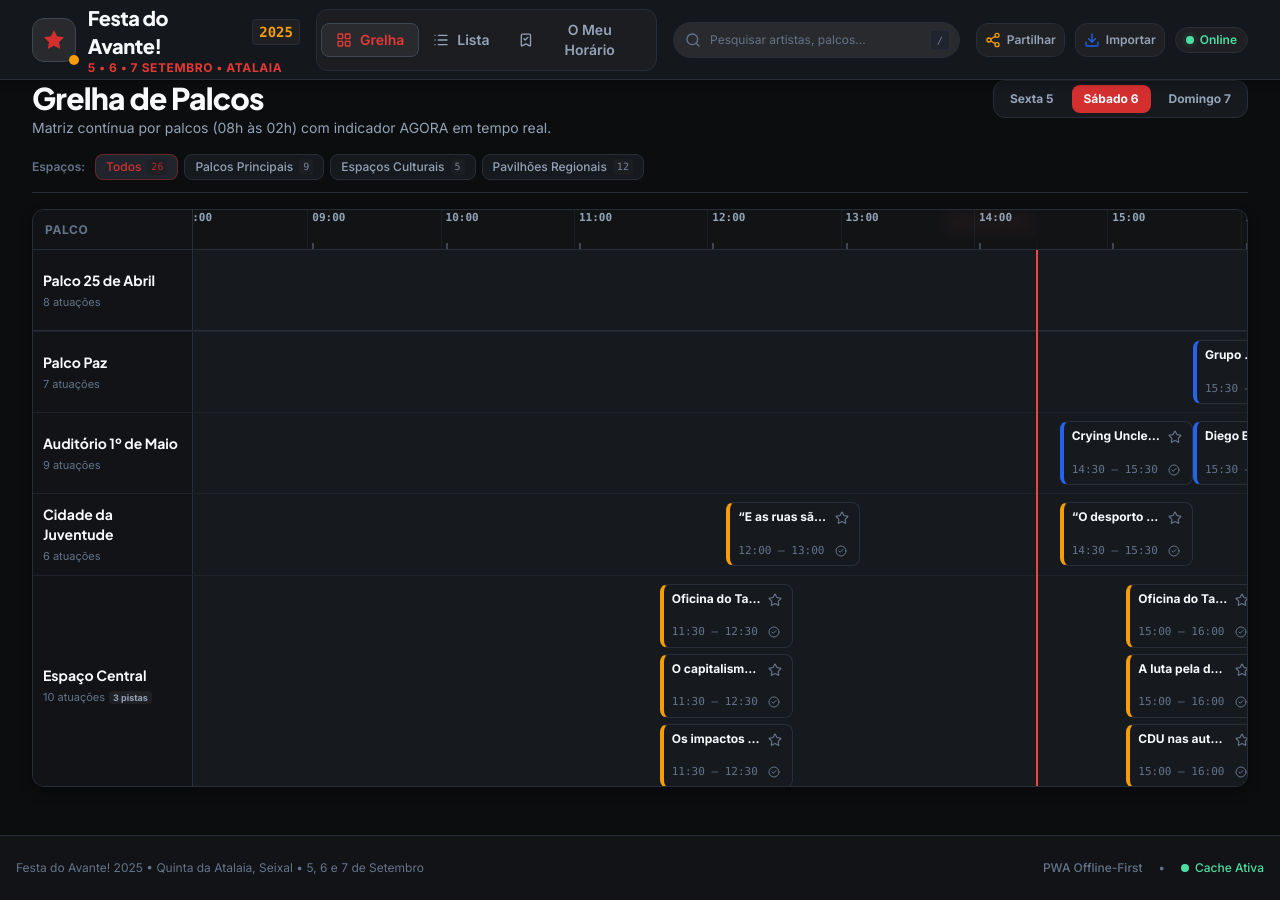
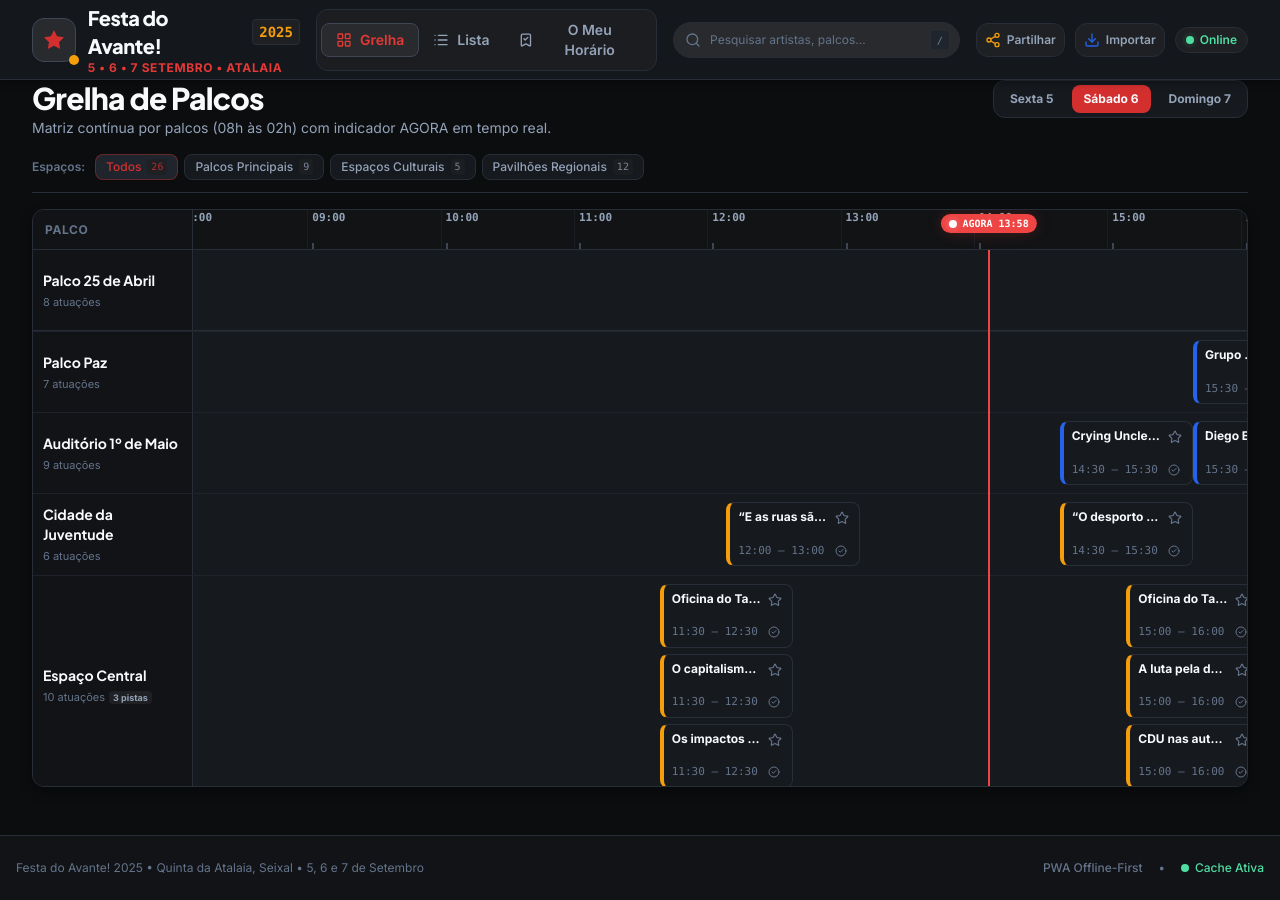
Before and after one commit to pcostarg/FestaAvanteAgenda, a React (Vite) app: page / in a window 1280 px wide. Built offline with nearby package versions, Linux system fonts and the light colour scheme.

Commit message:
fix(grelha): fix AGORA needle and badge stacking context layering and prevent bleed over sticky headers

```diff
--- a/src/components/grelha/AgoraNeedle.tsx
+++ b/src/components/grelha/AgoraNeedle.tsx
@@ -1,21 +1,28 @@
 import React from 'react';
 
 export interface AgoraNeedleProps {
-  currentTime: string;
+  currentTime?: string;
   percentage: number;
   isActive: boolean;
+  showBadge?: boolean;
 }
 
-export const AgoraNeedle: React.FC<AgoraNeedleProps> = ({ currentTime, percentage, isActive }) => {
+export const AgoraNeedle: React.FC<AgoraNeedleProps> = ({
+  currentTime,
+  percentage,
+  isActive,
+  showBadge = false,
+}) => {
   if (!isActive) return null;
 
   return (
     <div
-      className="absolute top-0 bottom-0 pointer-events-none z-20 flex flex-col items-center"
+      className="absolute top-0 bottom-0 pointer-events-none flex flex-col items-center -translate-x-1/2 z-10"
       style={{ left: `${percentage}%` }}
     >
-      {/* Floating Badge pinned to top ruler */}
-      <div className="sticky top-1 z-30 transform -translate-x-1/2">
+      {showBadge && currentTime && (
+        /* Floating Badge pinned to top ruler */
+        <div className="sticky top-1 z-[35] transform -translate-x-1/2">
           <div className="bg-live-indicator text-white text-[10px] font-mono font-bold px-2 py-0.5 rounded-full shadow-live-glow flex items-center gap-1.5 whitespace-nowrap">
             <span className="relative flex h-2 w-2">
               <span className="animate-ping absolute inline-flex h-full w-full rounded-full bg-white opacity-75"></span>
@@ -24,6 +31,7 @@ export const AgoraNeedle: React.FC<AgoraNeedleProps> = ({ currentTime, percentag
             <span>AGORA {currentTime}</span>
           </div>
         </div>
+      )}
 
       {/* Vertical Neon Line */}
       <div className="w-0.5 flex-1 bg-live-indicator shadow-live-glow"></div>
--- a/src/components/grelha/GrelhaView.tsx
+++ b/src/components/grelha/GrelhaView.tsx
@@ -352,7 +352,7 @@ export const GrelhaView: React.FC<GrelhaViewProps> = ({
         >
           <div className="relative min-w-max">
             {/* Real-time AGORA Needle Canvas Overlay */}
-            <div className="absolute top-0 bottom-0 left-28 sm:left-36 md:left-40 w-[2400px] pointer-events-none z-20">
+            <div className="absolute top-0 bottom-0 left-28 sm:left-36 md:left-40 w-[2400px] pointer-events-none">
               <AgoraNeedle
                 currentTime={currentTime}
                 percentage={agoraPercentage}
@@ -361,7 +361,11 @@ export const GrelhaView: React.FC<GrelhaViewProps> = ({
             </div>
 
             {/* Sticky Time Ruler */}
-            <TimeAxisHeader />
+            <TimeAxisHeader
+              currentTime={currentTime}
+              agoraPercentage={agoraPercentage}
+              isAgoraActive={isOperatingWindow && isToday}
+            />
 
             {/* Stage Tracks */}
             <div className="divide-y divide-border-subtle/50 min-w-max">
--- a/src/components/grelha/StageTrack.tsx
+++ b/src/components/grelha/StageTrack.tsx
@@ -93,7 +93,7 @@ export const StageTrack: React.FC<StageTrackProps> = ({
   return (
     <div className="flex border-b border-border-subtle hover:bg-surface-card/40 transition-colors min-w-max">
       {/* Sticky Stage Label Column (compact width & vertical multi-line wrap so stage name is always readable on horizontal scroll) */}
-      <div className="sticky left-0 z-10 bg-surface border-r border-border-subtle w-28 sm:w-36 md:w-40 shrink-0 p-2 sm:p-2.5 flex flex-col justify-center select-none shadow-sm">
+      <div className="sticky left-0 z-20 bg-surface border-r border-border-subtle w-28 sm:w-36 md:w-40 shrink-0 p-2 sm:p-2.5 flex flex-col justify-center select-none shadow-sm">
         <span className="font-display font-bold text-[11px] sm:text-xs md:text-sm text-text-primary leading-tight break-words">
           {stageName}
         </span>
--- a/src/components/grelha/TimeAxisHeader.tsx
+++ b/src/components/grelha/TimeAxisHeader.tsx
@@ -1,21 +1,31 @@
 import React from 'react';
 import { festivalMinutesToTime } from '../../utils/conflictDetector';
 
-export const TimeAxisHeader: React.FC = () => {
+export interface TimeAxisHeaderProps {
+  currentTime?: string;
+  agoraPercentage?: number;
+  isAgoraActive?: boolean;
+}
+
+export const TimeAxisHeader: React.FC<TimeAxisHeaderProps> = ({
+  currentTime,
+  agoraPercentage,
+  isAgoraActive,
+}) => {
   // Hours from 08:00 to 02:00 (19 hourly marks: 480, 540, ..., 1560)
   const hours = Array.from({ length: 19 }, (_, i) => 480 + i * 60);
 
   return (
-    <div className="sticky top-0 z-20 bg-surface/95 backdrop-blur border-b border-border-subtle flex h-10 select-none min-w-max">
+    <div className="sticky top-0 z-30 bg-surface/95 backdrop-blur border-b border-border-subtle flex h-10 select-none min-w-max">
       {/* Sticky Corner Cell (matches compact width of stage tracks) */}
-      <div className="sticky left-0 z-30 bg-surface border-r border-border-subtle w-28 sm:w-36 md:w-40 shrink-0 flex items-center px-2.5 sm:px-3">
+      <div className="sticky left-0 z-40 bg-surface border-r border-border-subtle w-28 sm:w-36 md:w-40 shrink-0 flex items-center px-2.5 sm:px-3">
         <span className="text-[11px] sm:text-xs font-bold text-text-muted uppercase tracking-wider">
           Palco
         </span>
       </div>
 
-      {/* Timeline Ruler */}
-      <div className="relative w-[2400px] shrink-0 h-full">
+      {/* 2400px Timeline Track with Hour Markers and 15-min Minor Ticks */}
+      <div className="relative w-[2400px] shrink-0 flex">
         {hours.map((minutes) => {
           const leftPercent = ((minutes - 480) / 1080) * 100;
           const timeLabel = festivalMinutesToTime(minutes);
@@ -33,6 +43,22 @@ export const TimeAxisHeader: React.FC = () => {
             </div>
           );
         })}
+
+        {/* Live AGORA Badge pinned to TimeAxis ruler */}
+        {isAgoraActive && agoraPercentage !== undefined && currentTime && (
+          <div
+            className="absolute top-1 transform -translate-x-1/2 z-20 pointer-events-none"
+            style={{ left: `${agoraPercentage}%` }}
+          >
+            <div className="bg-live-indicator text-white text-[10px] font-mono font-bold px-2 py-0.5 rounded-full shadow-live-glow flex items-center gap-1.5 whitespace-nowrap">
+              <span className="relative flex h-2 w-2">
+                <span className="animate-ping absolute inline-flex h-full w-full rounded-full bg-white opacity-75"></span>
+                <span className="relative inline-flex rounded-full h-2 w-2 bg-white"></span>
+              </span>
+              <span>AGORA {currentTime}</span>
+            </div>
+          </div>
+        )}
       </div>
     </div>
   );
```
Also changed, not shown: 1 other file (tests, documents, lock files or other folders). Lines whose indentation alone changed are shown as unchanged.
